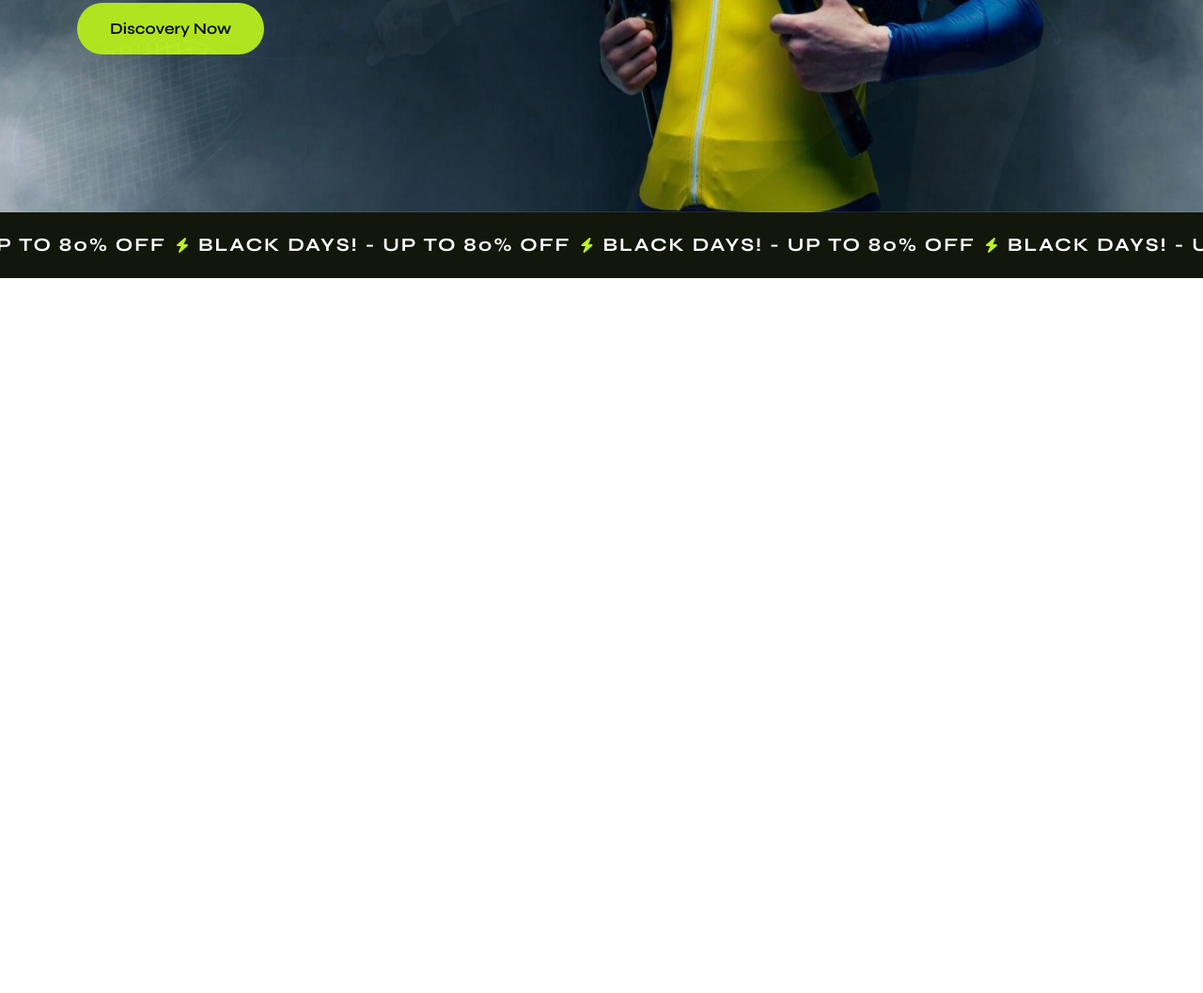
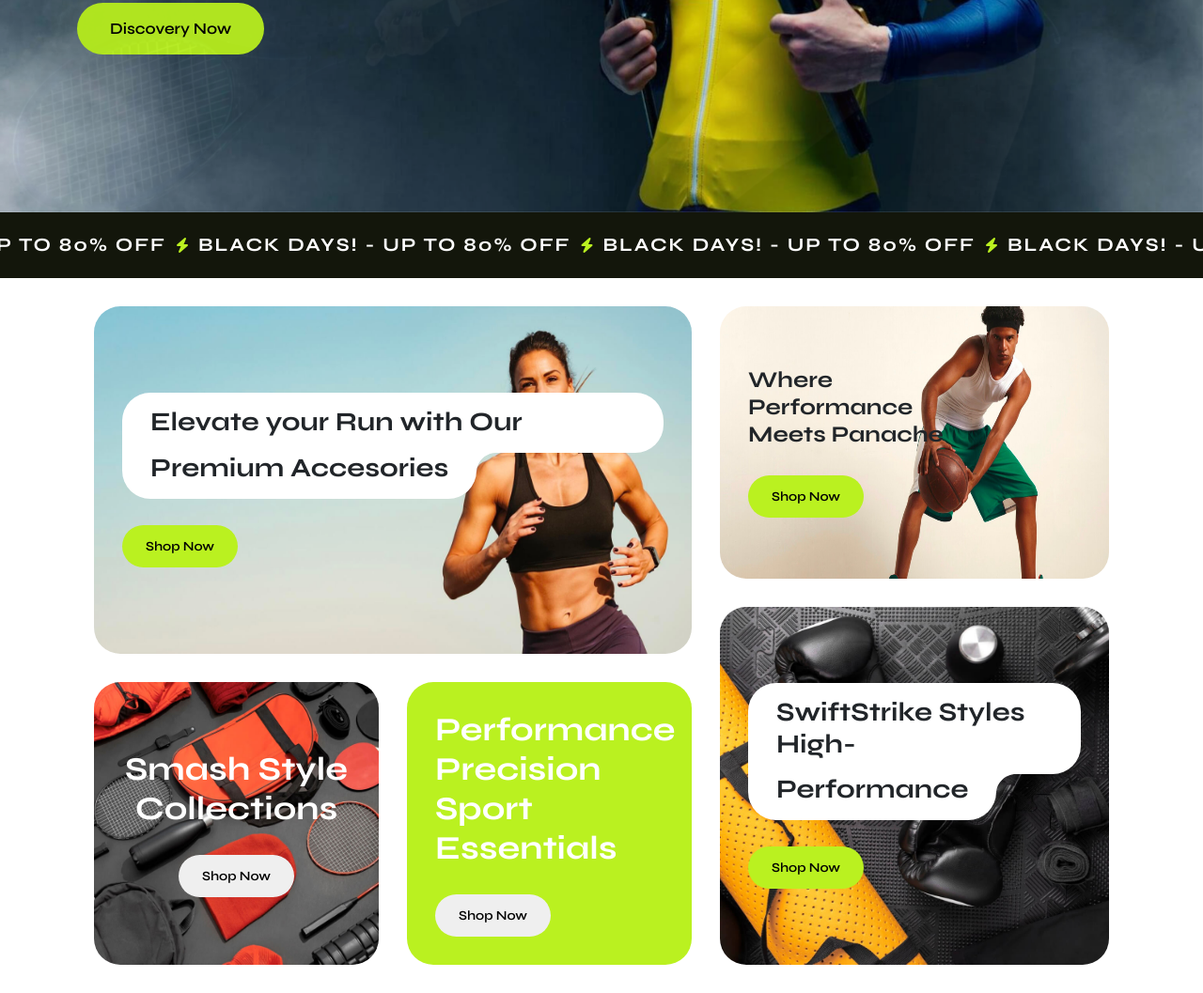
Before and after one commit to Abad-Dev/Web-Final, a plain HTML site: page index.html in a window 1280 px wide. Shown: the part 492-1549 px from the top of the page at 94% size. Before the commit the page ends 800 px from the top, so only its background shows below. Drawn offline with nearby package versions, Linux system fonts and the light colour scheme.

Commit message:
Agregado grid y estilos a la seccino de publicidad

```diff
--- a/index.html
+++ b/index.html
@@ -52,7 +52,7 @@
         </div>
     </nav>
 
-    <div id="carouselExampleAutoplaying" class="carousel slide carousel-fade" data-bs-ride="carousel">
+    <main id="carouselExampleAutoplaying" class="carousel slide carousel-fade" data-bs-ride="carousel">
         <div class="carousel-inner">
           <div class="carousel-item active">
             <div class="overlay-container">
@@ -103,8 +103,8 @@
             <span class="visually-hidden">Next</span>
         </button>
       </div>
-    </div>
-    <div id="carousel-bottom">
+    </main>
+    <footer id="carousel-bottom">
         <div class="bottom-container">
             <i class="fa-solid fa-bolt"></i>
             <p>
@@ -146,7 +146,39 @@
                 BLACK DAYS! - UP TO 80% OFF
             </p>
         </div>
-    </div>
+    </footer>
+
+    <section class="container-fluid" id="publicity">
+        <div class="container grid-container">
+            <div class="run">
+                <h3 class="up">Elevate your Run with Our</h3>
+                <h3 class="down">Premium Accesories</h3>
+                <button class="green">Shop Now</button>
+            </div>
+
+            <div class="basket">
+                <h3 class="all">Where Performance Meets Panache</h3>
+                <button class="green">Shop Now</button>
+            </div>
+
+            <div class="sport">
+                <h3 class="all">Smash Style Collections</h3>
+                <button class="white">Shop Now</button>
+            </div>
+
+            <div class="performance">
+                <h3 class="all">Performance Precision Sport Essentials</h3>
+                <button class="white">Shop Now</button>
+            </div>
+
+            <div class="box">
+                <h3 class="up">SwiftStrike Styles High-</h3>
+                <h3 class="down">Performance</h3>
+                <button class="green">Shop Now</button>
+            </div>
+
+        </div>
+    </section>
 
     <script src="https://cdn.jsdelivr.net/npm/bootstrap@5.3.2/dist/js/bootstrap.bundle.min.js" integrity="sha384-C6RzsynM9kWDrMNeT87bh95OGNyZPhcTNXj1NW7RuBCsyN/o0jlpcV8Qyq46cDfL" crossorigin="anonymous"></script>
   </body>
--- a/style.css
+++ b/style.css
@@ -161,6 +161,161 @@ nav {
     font-weight: 700;
 }
 
+/* End Carousel Bottom Styles */
+
+/* Publicity Styles*/
+.grid-container{
+    display: grid;
+    grid-template-columns: repeat(10, 1fr);
+    grid-gap: 30px;
+    grid-auto-rows: minmax(50px, auto);
+    padding: 30px;
+}
+
+.grid-container > div{
+    display: flex;
+    flex-direction: column;
+    justify-content: center;
+    border-radius: 28px;
+    padding: 30px;
+    background-size: 110% 100%;
+    transition: all 1.4s ease-out;
+    background-position: center center;
+    cursor: pointer;
+}
+
+.grid-container > div:hover{
+    background-size: 120% 110%;
+}
+
+.grid-container > div h3{
+    font-weight: 700 !important;
+}
+
+.grid-container > div h3.up{
+    padding: 15px 30px;
+    border-radius: 30px 30px 30px 0;
+    width: 100%;
+    background-color: white;
+    margin-bottom: 0;
+}
+
+.grid-container > div h3.down{
+    position: relative;
+    padding: 15px 30px;
+    padding-top: 0;
+    border-radius: 0px 0 30px 30px;
+
+    background-color: white;
+}
+
+.grid-container > div h3.down::before{
+    content: " ";
+    width: 21px;
+    height: 21px;
+    background-image: url(images/descarga.svg);
+    position: absolute;
+    top: 0;
+    right: -21px;
+}
+
+.grid-container button {
+    border: none;
+    outline: none;
+    border-radius: 30px;
+    padding: 12px 25px;
+    font-weight: 600;
+    font-size: 14px;
+    margin-top: 20px;
+
+    transition-duration: .2s;
+}
+
+.grid-container button.green{
+    background-color: var(--primary-color);
+}
+
+grid-container button.white {
+    background-color: white;
+}
+
+.grid-container button:hover{
+    background-color: var(--secondary-color);
+    color: white;
+}
+
+
+.run{
+    grid-column: 1 / 7;
+    grid-row: 1 / 6;
+
+    background-image: url(images/m1_banner_04.jpg);
+    background-repeat: no-repeat;
+    background-size: cover;
+
+    align-items: start;
+}
+
+.basket{
+    grid-column: 7 / 11;
+    grid-row: 1 / 5;
+    background-image: url(images/m1_banner_06.jpg);
+    background-repeat: no-repeat;
+    background-size: cover;
+
+    align-items: start;
+}
+
+.basket h3{
+    font-size: 24px !important;
+    max-width: 61%;
+}
+
+.sport h3{
+    font-size: 35px;
+}
+
+.performance h3{
+    font-size: 35px;
+
+}
+
+.sport{
+    grid-column: 1 / 4;
+    grid-row: 6 / 10;
+    background-image: url(images/m1_banner_05.jpg);
+    background-repeat: no-repeat;
+    background-size: cover;
+
+    align-items: center;
+    text-align: center;
+    color: white;
+}
+
+.performance{
+    grid-column: 4 / 7;
+    grid-row: 6 /10;
+    background-color: var(--primary-color);
+
+    align-items: start;
+    color: white;
+
+    font-size: 40px;
+}
+
+.box{
+    grid-column: 7 / 11;
+    grid-row: 5 / 10;
+    background-image: url(images/m1_banner_07.jpg);
+    background-repeat: no-repeat;
+    background-size: cover;
+
+    align-items: start;
+}
+
+
+/* End Publicity Styles */
+
 @keyframes move-bottom {
     from {
         right: -460px;
@@ -180,3 +335,95 @@ nav {
         margin-right: 0;
     }
 }
+
+/* Media queries */
+
+@media (max-width: 1200px) {
+    .run{
+        grid-column: 1 / 11;
+        grid-row: 1 / 7;
+    }
+
+    .sport{
+        grid-column: 1 / 6;
+        grid-row: 7 / 11;
+    }
+
+    .performance{
+        grid-column: 6 / 11;
+        grid-row: 7 /11;
+    }
+
+    .basket{
+        grid-column: 1 / 11;
+        grid-row: 11 / 18;
+    }
+
+    .box{
+        grid-column: 1 / 11;
+        grid-row: 18 / 28;
+    }
+}
+
+@media (max-width: 778px) {
+    .run{
+        grid-column: 1 / 11;
+        grid-row: 1 / 4;
+    }
+
+    .sport{
+        grid-column: 1 / 11;
+        grid-row: 4 / 10;
+    }
+
+    .performance{
+        grid-column: 1 / 11;
+        grid-row: 10 / 15;
+    }
+
+    .basket{
+        grid-column: 1 / 11;
+        grid-row: 15 / 19;
+    }
+
+    .box{
+        grid-column: 1 / 11;
+        grid-row: 19 / 25;
+    }
+}
+
+
+
+@media (max-width: 550px) {
+    .overlay{
+        padding: 0 50px;
+    }
+    .overlay h2{
+        font-size: 2.8em;
+    }
+
+    .grid-container > div h3.down::before{
+        display: none;
+    }
+
+    .grid-container > div h3.up{
+        border-radius: 30px 30px 0px 0;
+    }
+
+    .grid-container > div h3.down{
+        width: 100%;
+        border-radius: 0px 0 30px 30px;
+    }
+}
+
+
+@media (max-width: 380px) {
+    .overlay h2{
+        font-size: 2.5em;
+    }
+
+    .overlay button{
+        padding: 10px 20px;
+        font-size: 15px;
+    }
+}
```
Also changed, not shown: images/dbdd69b7-96d1-4f6d-b254-ca354d255316.jpeg (deleted), 1 other file.
